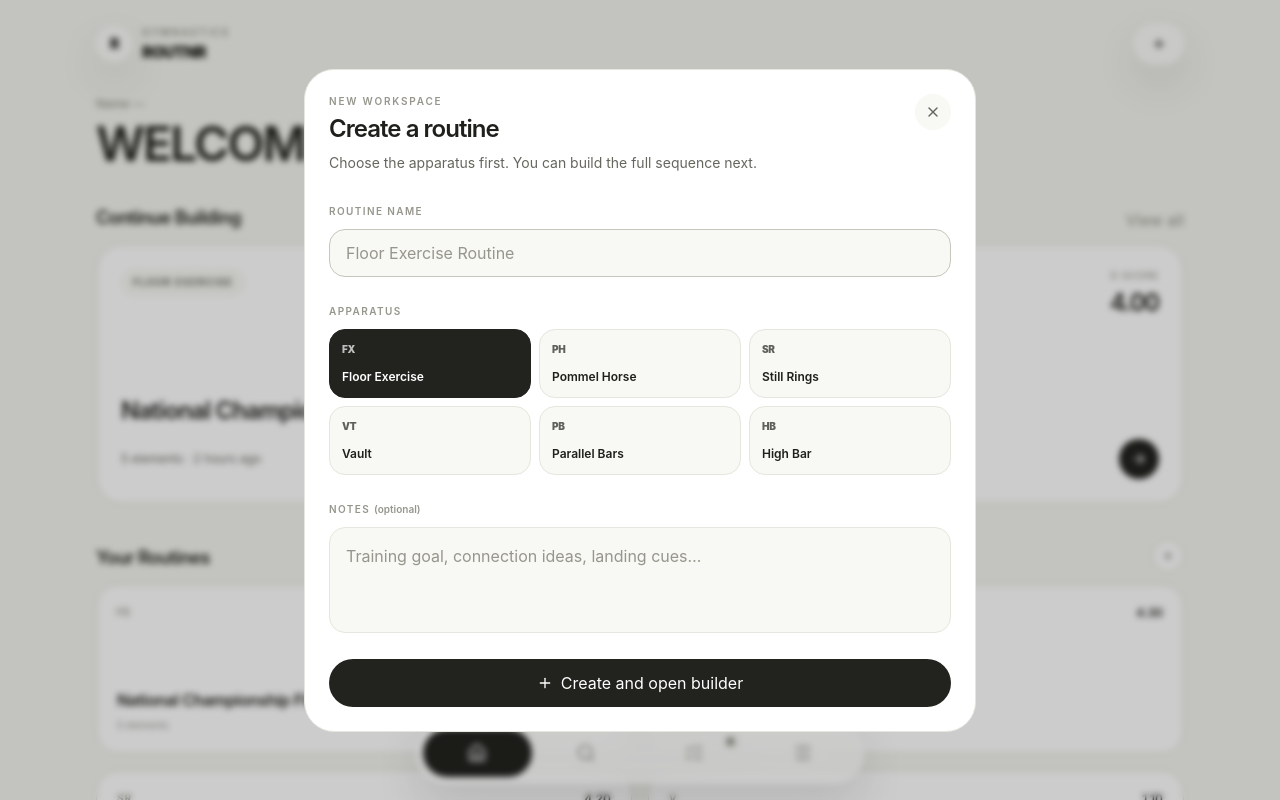
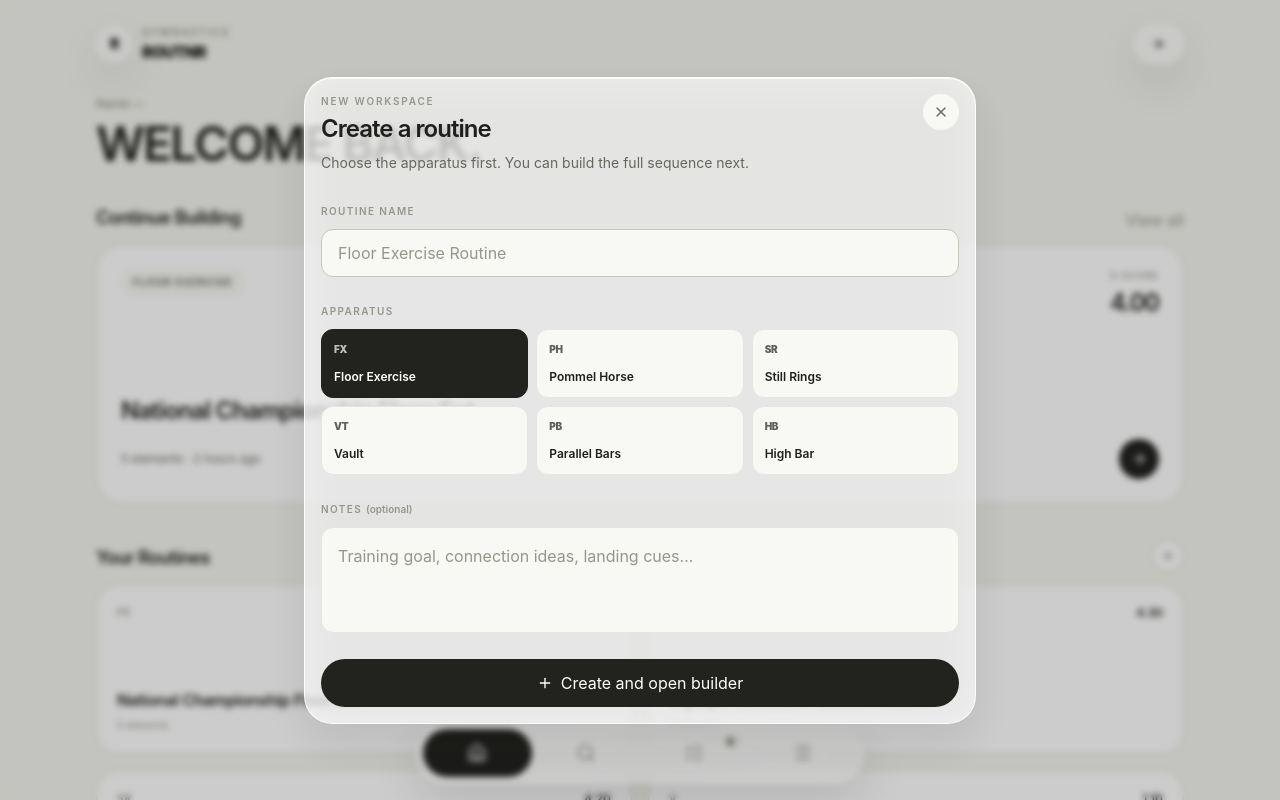
Before and after one commit to Necros-x/routnr, a Next.js app: page / in a window 1280 px wide. Both pictures are taken after a click on the button 1159 px from the left and 44 px from the top of the page. Shown: the top 800 px of the page. Built offline with nearby package versions, Linux system fonts and the light colour scheme.

Commit message:
ui: frost create modal and normalize corners

```diff
--- a/src/screens/CreateRoutineModal.tsx
+++ b/src/screens/CreateRoutineModal.tsx
@@ -52,7 +52,7 @@ export const CreateRoutineModal: React.FC = () => {
         aria-modal="true"
         aria-label="Create routine"
         onMouseDown={(event) => event.stopPropagation()}
-        className="max-h-[92vh] w-full overflow-y-auto rounded-t-[30px] border border-[var(--border-subtle)] bg-white p-5 shadow-[var(--shadow-float)] sm:max-w-2xl sm:rounded-[30px] sm:p-6"
+        className="glass-float max-h-[92vh] w-full overflow-y-auto rounded-t-[28px] p-4 sm:max-w-2xl sm:rounded-[28px] sm:p-4"
       >
         <div className="flex items-start justify-between gap-4">
           <div>
@@ -78,7 +78,7 @@ export const CreateRoutineModal: React.FC = () => {
               onChange={(event) => setName(event.target.value)}
               placeholder={`${selectedApparatus} Routine`}
               autoFocus
-              className="mt-2 h-12 w-full rounded-[16px] border border-[var(--border-subtle)] bg-[var(--surface-soft)] px-4 text-sm outline-none transition-colors placeholder:text-[var(--text-tertiary)] focus:border-[var(--border-strong)]"
+              className="mt-2 h-12 w-full rounded-[12px] border border-[var(--border-subtle)] bg-[var(--surface-soft)] px-4 text-sm outline-none transition-colors placeholder:text-[var(--text-tertiary)] focus:border-[var(--border-strong)]"
             />
           </div>
 
@@ -92,7 +92,7 @@ export const CreateRoutineModal: React.FC = () => {
                     key={item.name}
                     type="button"
                     onClick={() => setSelectedApparatus(item.name as Apparatus)}
-                    className={`rounded-[16px] border p-3 text-left transition-colors ${selected ? 'border-[var(--accent)] bg-[var(--accent)] text-white' : 'border-[var(--border-subtle)] bg-[var(--surface-soft)] text-[var(--text-primary)] hover:border-[var(--border-medium)]'}`}
+                    className={`rounded-[12px] border p-3 text-left transition-colors ${selected ? 'border-[var(--accent)] bg-[var(--accent)] text-white' : 'border-[var(--border-subtle)] bg-[var(--surface-soft)] text-[var(--text-primary)] hover:border-[var(--border-medium)]'}`}
                   >
                     <span className="block text-[10px] font-black tracking-[-0.03em] opacity-70">{item.code}</span>
                     <span className="mt-3 block text-xs font-semibold">{item.name}</span>
@@ -109,7 +109,7 @@ export const CreateRoutineModal: React.FC = () => {
               onChange={(event) => setNotes(event.target.value)}
               rows={3}
               placeholder="Training goal, connection ideas, landing cues…"
-              className="mt-2 w-full resize-none rounded-[16px] border border-[var(--border-subtle)] bg-[var(--surface-soft)] p-4 text-sm leading-6 outline-none transition-colors placeholder:text-[var(--text-tertiary)] focus:border-[var(--border-strong)]"
+              className="mt-2 w-full resize-none rounded-[12px] border border-[var(--border-subtle)] bg-[var(--surface-soft)] p-4 text-sm leading-6 outline-none transition-colors placeholder:text-[var(--text-tertiary)] focus:border-[var(--border-strong)]"
             />
           </div>
 
```
